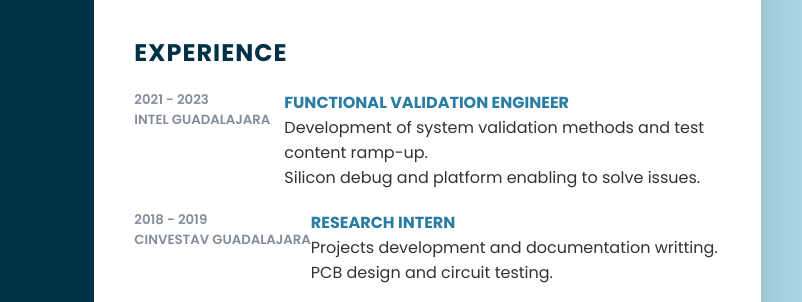
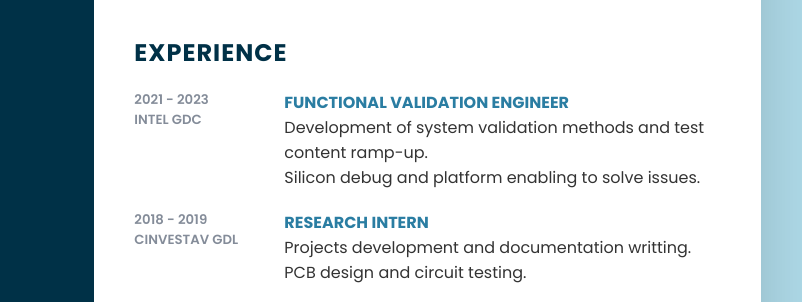
Before and after one commit to eddmtz96/eddmtz96.github.io, a plain HTML site: page index.html in a window 1280 px wide. Shown: the part 215-517 px from the top of the page, 379-1181 px from the left. Drawn offline with Linux system fonts and the light colour scheme.

Commit message:
Update index.html
Re-writing jobs location

```diff
--- a/index.html
+++ b/index.html
@@ -93,7 +93,7 @@
                     <div class="box">
                         <div class="year_company">
                             <h5>2021 - 2023</h5>
-                            <h5>Intel Guadalajara</h5>
+                            <h5>Intel GDC</h5>
                         </div>
                         <div class="text">
                             <h4>Functional Validation Engineer</h4>
@@ -104,7 +104,7 @@
                     <div class="box">
                         <div class="year_company">
                             <h5>2018 - 2019</h5>
-                            <h5>CINVESTAV Guadalajara</h5>
+                            <h5>CINVESTAV Gdl</h5>
                         </div>
                         <div class="text">
                             <h4>Research Intern</h4>
```
